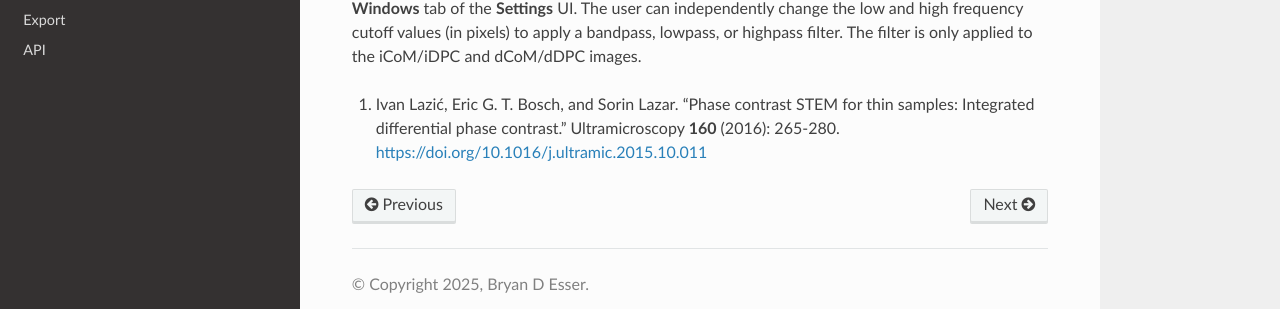
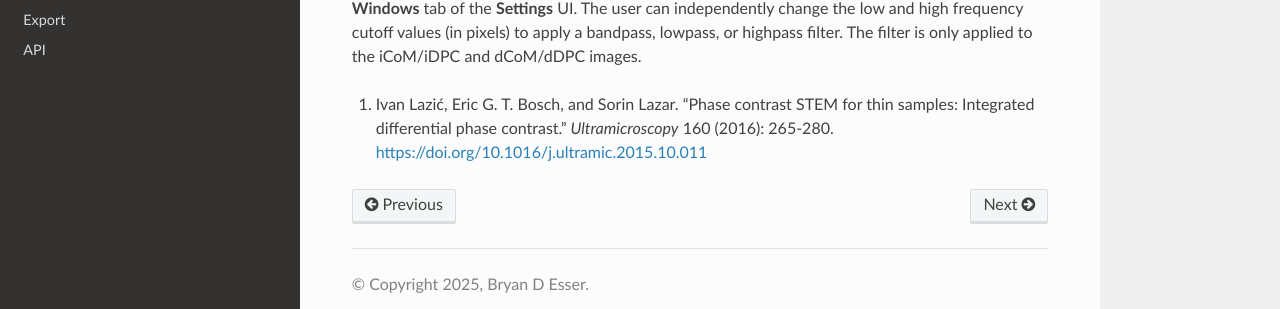
Before and after one commit to bryandesser/Quant4D, a Sphinx documentation site: the page built from docs/source/dpc_com.rst, in a window 1280 px wide and 900 px high, scrolled down 1273 px. Shown: the part 546-855 px from the top of the window. Built offline with Sphinx 7.4.7 and the Read the Docs theme 3.1.0, drawn with Linux system fonts in a browser that asks for light colours; formulas are drawn with MathJax 3; pages that are not in the unit, such as notebooks, are missing from menus.

```diff
--- a/docs/source/dpc_com.rst
+++ b/docs/source/dpc_com.rst
@@ -121,5 +121,5 @@ filter is only applied to the iCoM/iDPC and dCoM/dDPC images.
 .. _[1]: https://doi.org/10.1016/j.ultramic.2015.10.011
 
 #. Ivan Lazić, Eric G. T. Bosch, and Sorin Lazar. "Phase contrast STEM for thin
-   samples: Integrated differential phase contrast." Ultramicroscopy **160**
+   samples: Integrated differential phase contrast." *Ultramicroscopy* 160
    (2016): 265-280. https://doi.org/10.1016/j.ultramic.2015.10.011
```
